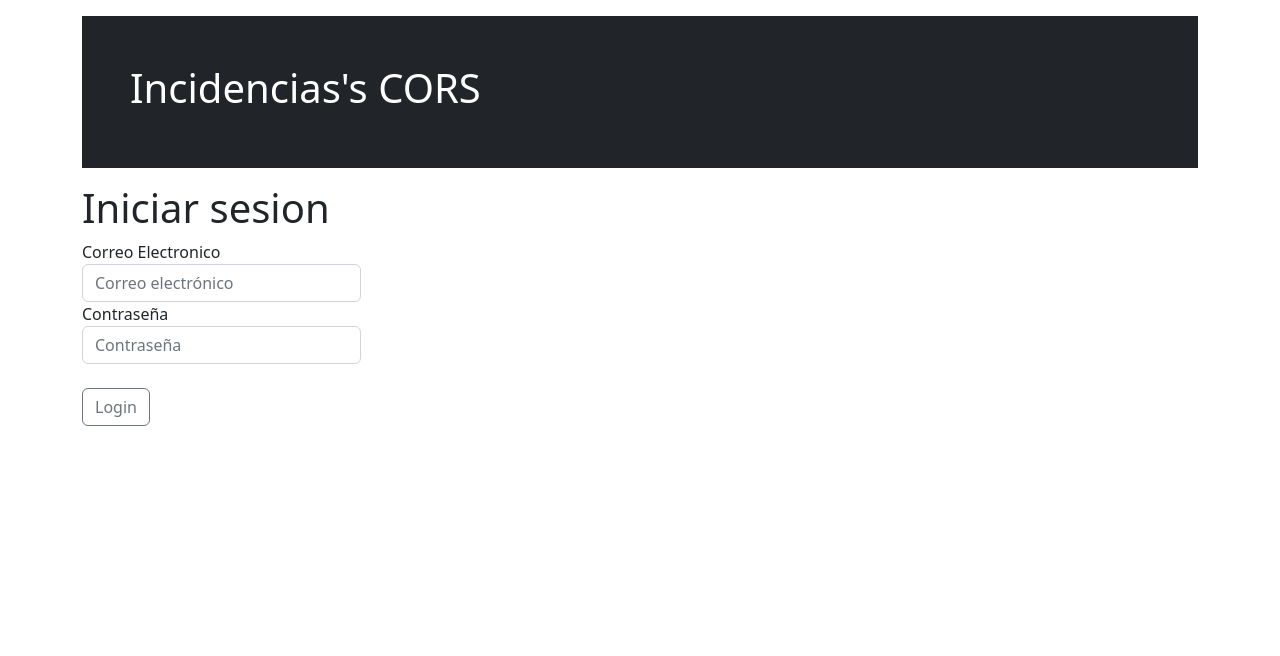
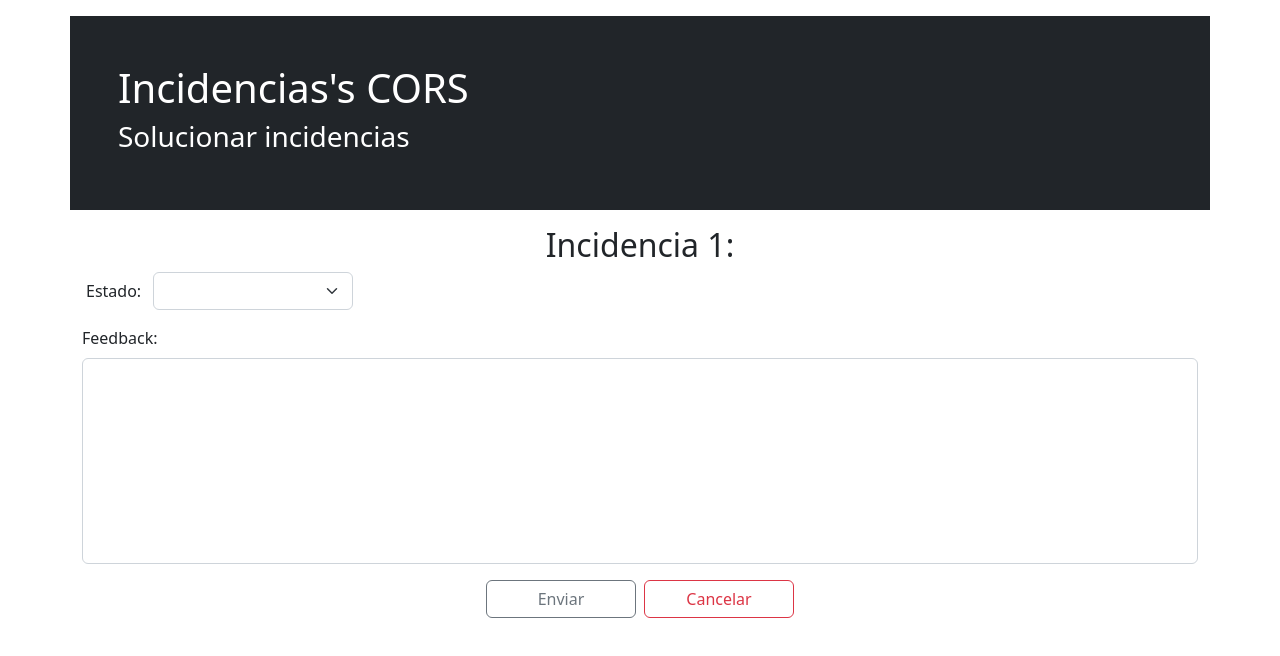
Before and after one commit to MaribelLopezRomero/incidenciasTIC, an Angular app in the folder incidenciasTIC/: page /modIncidenciasAdmin/1 in a window 1280 px wide. Before the commit this address led to /. Shown: the top 656 px of the page. Built offline with nearby package versions, Linux system fonts and the light colour scheme.

Commit message:
Todo en principio rulando

```diff
--- a/incidenciasTIC/src/app/app.component.html
+++ b/incidenciasTIC/src/app/app.component.html
@@ -1,4 +1,4 @@
-<app-login></app-login>
+<!-- <app-login></app-login> -->
 
 <!-- USUARIO - PROFESOR -->
 <!-- <app-ver-incidencias></app-ver-incidencias> -->
--- a/incidenciasTIC/src/app/app.module.ts
+++ b/incidenciasTIC/src/app/app.module.ts
@@ -17,7 +17,7 @@ const appRoutes:Routes=[
   {path:"login", component:LoginComponent},
   {path:"incidenciasUsuarioListar/:codUsu", component:VerIncidenciasComponent},
   {path:"incidenciasUsuarioCrear/:codUsu", component:CrearIncidenciaComponent},
-  {path:"modIncidenciasAdmin", component:ModIncidenciasAdmComponent},
+  {path:"modIncidenciasAdmin/:codInci", component:ModIncidenciasAdmComponent},
   {path:"gestionarIncidenciasAdmin", component:GestionarIncidenciaAdmComponent}
 ]
 
--- a/incidenciasTIC/src/app/crear-incidencia/crear-incidencia.component.ts
+++ b/incidenciasTIC/src/app/crear-incidencia/crear-incidencia.component.ts
@@ -46,7 +46,7 @@ export class CrearIncidenciaComponent {
 
   recogerDatos(form:NgForm){
 
-    const codUsuInc=3;
+    const codUsuInc=this.altaIncidenciaUsu.codUsuInc;
     const tipo=form.value.tipo;
     const aula=form.value.aula;
     const descripcion=form.value.descripcion;
--- a/incidenciasTIC/src/app/gestionar-incidencia-adm/gestionar-incidencia-adm.component.html
+++ b/incidenciasTIC/src/app/gestionar-incidencia-adm/gestionar-incidencia-adm.component.html
@@ -51,22 +51,23 @@
             {{ incidencia.feedback }}
           </td>
           <td>
-            <button type="button" id="buttonStatus" name="button" [ngClass]="incidencia.estado === 'Creada' ? 'btn btn-success' : incidencia.estado === 'Gestion' ? 'btn btn-warning' : 'btn btn-danger'">
+            <button type="button" id="buttonStatus" name="button" [ngClass]="incidencia.estado === 'Creada' ? 'btn btn-success' : incidencia.estado === 'En Proceso' ? 'btn btn-warning' : 'btn btn-danger'">
               {{ incidencia.estado }}
             </button>
           </td>
           <td>
             <!-- AÑADIR ROUTING -->
-            <a href="./mod-incidencias-adm\mod-incidencias-adm.component.html">
-              <button type="button" id="buttonStatus" name="button" class="btn btn-secondary">
+
+              <button type="button" id="buttonStatus" name="button" class="btn btn-secondary" (click)="gestionarIncidencias(this.i)">
                 Gestionar
               </button>
-            </a>
+
           </td>
         </tr>
       </tbody>
     </table>
   </div>
+  {{incidencias | json}}
 </body>
 
 </html>
--- a/incidenciasTIC/src/app/gestionar-incidencia-adm/gestionar-incidencia-adm.component.ts
+++ b/incidenciasTIC/src/app/gestionar-incidencia-adm/gestionar-incidencia-adm.component.ts
@@ -1,4 +1,5 @@
 import { Component } from '@angular/core';
+import { NavigationExtras, Router } from '@angular/router';
 import { IncidenciasServiceService } from '../services/incidencias-service.service';
 
 @Component({
@@ -8,7 +9,7 @@ import { IncidenciasServiceService } from '../services/incidencias-service.servi
 })
 export class GestionarIncidenciaAdmComponent {
 
-  constructor(private incidenciasServicio: IncidenciasServiceService) {
+  constructor(private router:Router, private incidenciasServicio: IncidenciasServiceService) {
     this.obtenerIncidencias();
    }
 
@@ -22,4 +23,11 @@ export class GestionarIncidenciaAdmComponent {
 
   }
 
+  gestionarIncidencias(i: number) {
+    let navigationExtras: NavigationExtras = {
+      queryParams: { descripcion: this.incidencias[i].descripcion }
+    };
+    this.router.navigate(['/modIncidenciasAdmin', this.incidencias[i].codInci], navigationExtras);
+  }
+
 }
--- a/incidenciasTIC/src/app/login/login.component.html
+++ b/incidenciasTIC/src/app/login/login.component.html
@@ -37,7 +37,7 @@
 
       <!-- BOTON PARA LOGEARSE -->
       <input class="btn btn-outline-secondary mt-4" type="submit" value="Login" (click)="login(Formulario)"
-        [routerLink]="['/incidenciasUsuarioListar', usuarios[0].codUsu]" />
+        />
 
     </form>
 
--- a/incidenciasTIC/src/app/login/login.component.ts
+++ b/incidenciasTIC/src/app/login/login.component.ts
@@ -1,6 +1,7 @@
 
 import { Component } from '@angular/core';
 import { NgForm } from '@angular/forms';
+import { Router } from '@angular/router';
 import { UsuariosServiceService } from '../services/usuarios-service.service';
 
 @Component({
@@ -10,7 +11,7 @@ import { UsuariosServiceService } from '../services/usuarios-service.service';
 })
 export class LoginComponent {
 
-  constructor(private usuariosServicio: UsuariosServiceService) {
+  constructor(private router:Router, private usuariosServicio: UsuariosServiceService) {
     // this.obtenerUsuarios();
    }
 
@@ -43,8 +44,8 @@ export class LoginComponent {
     this.usuario.password=password;
 
     console.log(this.usuario);
-
-
+    this.obtenerUsuarios();
+    this.navegarVerIncidencias();
   }
 
 
@@ -57,7 +58,12 @@ export class LoginComponent {
   }
 
 
+  navegarVerIncidencias(){
+    if(this.usuarios[0].codUsu == 9){
+      this.router.navigate(['/gestionarIncidenciasAdmin']);
+    }else{
+      this.router.navigate(['/incidenciasUsuarioListar', this.usuarios[0].codUsu]);
+  }
 
-
-
+  }
 }
--- a/incidenciasTIC/src/app/mod-incidencias-adm/mod-incidencias-adm.component.html
+++ b/incidenciasTIC/src/app/mod-incidencias-adm/mod-incidencias-adm.component.html
@@ -7,8 +7,8 @@
   <meta name="viewport" content="width=device-width, initial-scale=1" />
 
   <!--Importamos los estilos de Bootstrap-->
-  <link rel="stylesheet" href="https://maxcdn.bootstrapcdn.com/bootstrap/4.0.0/css/bootstrap.min.css"
-    integrity="sha384-Gn5384xqQ1aoWXA+058RXPxPg6fy4IWvTNh0E263XmFcJlSAwiGgFAW/dAiS6JXm" crossorigin="anonymous">
+  <!-- <link rel="stylesheet" href="https://maxcdn.bootstrapcdn.com/bootstrap/4.0.0/css/bootstrap.min.css"
+    integrity="sha384-Gn5384xqQ1aoWXA+058RXPxPg6fy4IWvTNh0E263XmFcJlSAwiGgFAW/dAiS6JXm" crossorigin="anonymous"> -->
 </head>
 
 <body>
@@ -19,7 +19,7 @@
   <div class="container mt-3">
 
     <!--RECOGER EL CODIGO DE LA INCIDENCIA DE LA BBDD-->
-    <h2 class="text-center">Incidencias XXXXXX </h2>
+    <h2 class="text-center">Incidencia {{modIncidenciaAdm.codInc}}: {{modIncidenciaAdm.descripcion}}</h2>
 
     <form action="./gestionarIncidencia.html" method="post" #Formulario="ngForm" (ngSubmit)="modificarIncidencia()">
       <!--DIV - DATOS INCIDENCIA-->
@@ -32,7 +32,7 @@
             [(ngModel)]="incidenciaModificarForm.estado">
             <option value="Gestion" selected></option>
             <option value="Terminada">Terminada</option>
-            <option value="Gestion">En Proceso</option>
+            <option value="En Proceso">En Proceso</option>
           </select>
         </div>
       </div>
@@ -48,7 +48,7 @@
       <div class="mb-3 mt-3 d-flex justify-content-center flex-column flex-md-row">
         <input type="submit" id="buttonStatus" value="Enviar" class="btn btn-outline-secondary mb-2 mb-md-0 me-md-2"
           (click)="recogerDatos(Formulario)" />
-        <input value="Cancelar" id="buttonStatus" class="btn btn-outline-danger" />
+        <input value="Cancelar" id="buttonStatus" class="btn btn-outline-danger" (click)="navegarGestionarIncidencias()"/>
       </div>
 
     </form>
--- a/incidenciasTIC/src/app/mod-incidencias-adm/mod-incidencias-adm.component.ts
+++ b/incidenciasTIC/src/app/mod-incidencias-adm/mod-incidencias-adm.component.ts
@@ -1,5 +1,6 @@
 import { Component } from '@angular/core';
 import { NgForm } from '@angular/forms';
+import { ActivatedRoute, Router } from '@angular/router';
 import { IncidenciasServiceService } from '../services/incidencias-service.service';
 
 @Component({
@@ -9,8 +10,10 @@ import { IncidenciasServiceService } from '../services/incidencias-service.servi
 })
 export class ModIncidenciasAdmComponent {
 
-  constructor(private incidenciasServicio: IncidenciasServiceService) {
+  constructor(private router:Router, private route:ActivatedRoute, private incidenciasServicio: IncidenciasServiceService) {
     // this.crearIncidencia();
+    this.modIncidenciaAdm.codInc = this.route.snapshot.params['codInci'];
+    this.modIncidenciaAdm.descripcion = this.route.snapshot.queryParams['descripcion'];
    }
 
 
@@ -18,6 +21,7 @@ export class ModIncidenciasAdmComponent {
 
     codInc:0, //aqui alomjeor lo tenemos que hacer por routing
     estado:"",
+    descripcion:"",
     feedback:""
   };
 
@@ -33,7 +37,7 @@ export class ModIncidenciasAdmComponent {
 
   recogerDatos(form:NgForm){
 
-    const codInc=1;
+    const codInc=this.modIncidenciaAdm.codInc;
     const estado=form.value.estado;
     const feedback=form.value.feedback;
 
@@ -41,6 +45,8 @@ export class ModIncidenciasAdmComponent {
     this.modIncidenciaAdm.estado = estado;
     this.modIncidenciaAdm.feedback = feedback;
 
+    this.modificarIncidencia();
+    this.router.navigate(['/gestionarIncidenciasAdmin']);
   }
 
 
@@ -56,4 +62,8 @@ export class ModIncidenciasAdmComponent {
 
   }
 
+  navegarGestionarIncidencias(){
+    this.router.navigate(['/gestionarIncidenciasAdmin']);
+  }
+
 }
```
